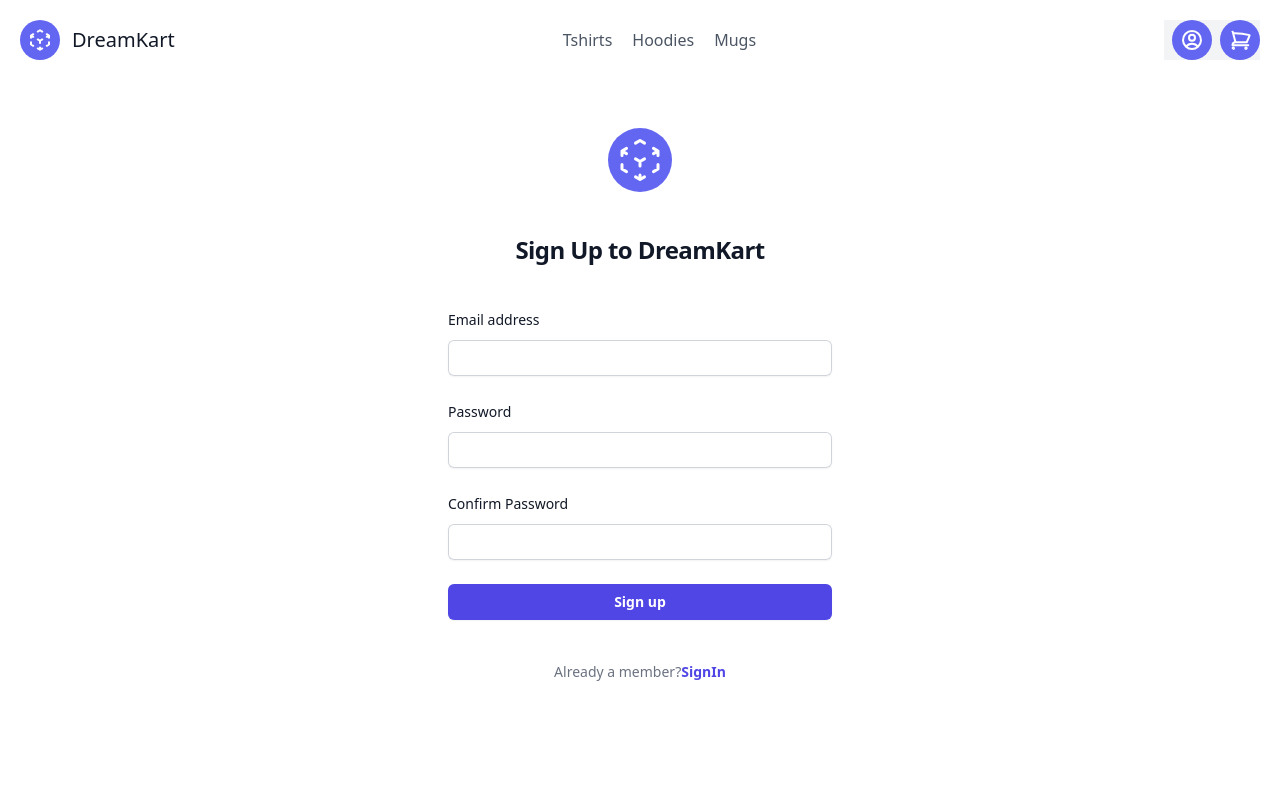
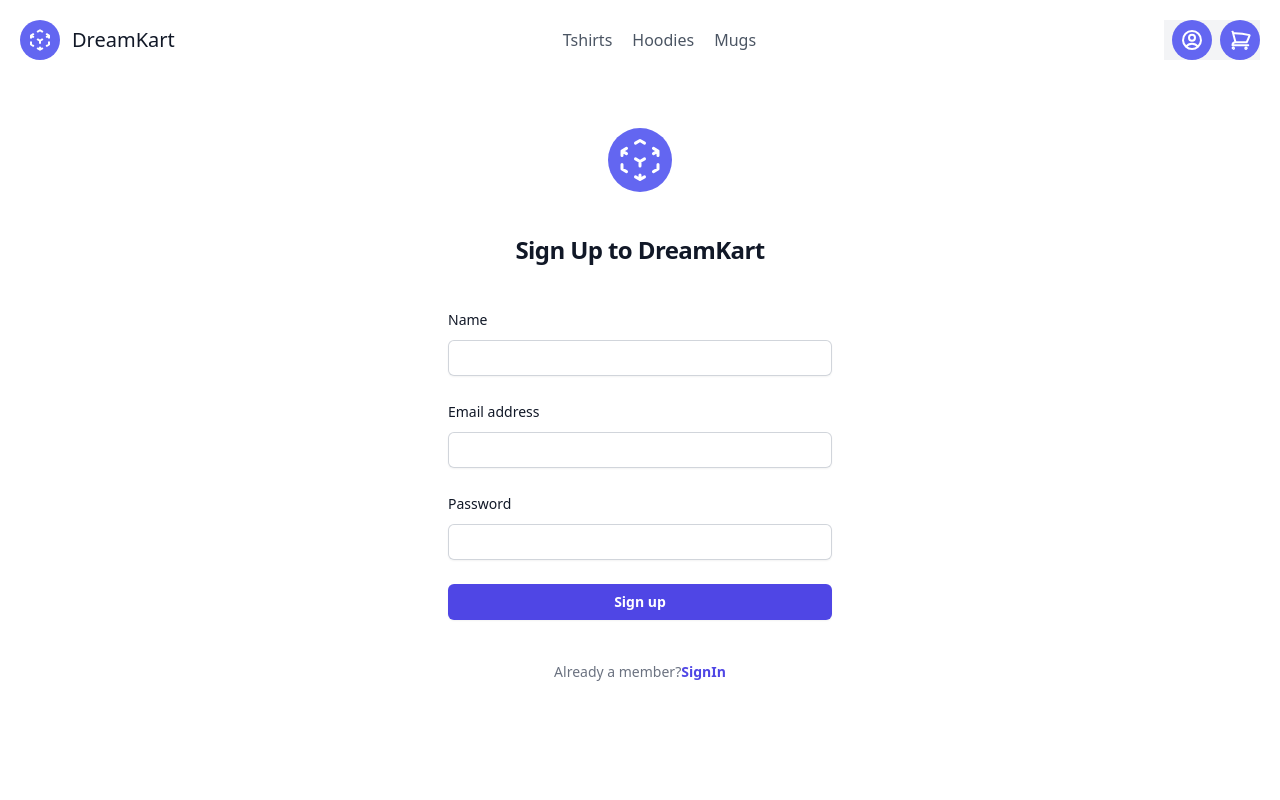
Before and after one commit to NytWarrior/dreamkart-nextjs, a Next.js app: page /signup in a window 1280 px wide. Shown: the top 800 px of the page. Built offline with nearby package versions, Linux system fonts and the light colour scheme.

Commit message:
sigin and signup function added

```diff
--- a/models/User.js
+++ b/models/User.js
@@ -7,5 +7,4 @@ const UserSchema = new mongoose.Schema({
 
 }, { timestamps: true });
 
-
-export const User = models.User || model('User', UserSchema);
+export default mongoose.models.User || mongoose.model('User', UserSchema);
--- /dev/null
+++ b/pages/api/signin.js
@@ -0,0 +1,27 @@
+import User from "@/models/User";
+import connectDb from "@/middleware/mongoose";
+
+const handler = async (req, res) => {
+    if (req.method === 'POST') {
+        try {
+            let user = await User.findOne({ 'email': req.body.email });
+            if (user) {
+                if (user.email === req.body.email && user.password === req.body.password) {
+                    res.status(200).json({ success: true, email: user.email, name: user.name });
+                } else {
+                    res.status(401).json({ success: false, error: 'Invalid email or password' });
+                }
+            } else {
+                res.status(404).json({ success: false, error: 'User not found' });
+            }
+
+        } catch (error) {
+            console.error('Error during login:', error);
+            res.status(500).json({ error: 'Internal Server Error' });
+        }
+    } else {
+        res.status(400).json({ error: 'This method is not allowed' });
+    }
+};
+
+export default connectDb(handler);
--- /dev/null
+++ b/pages/api/signup.js
@@ -0,0 +1,20 @@
+import User from "@/models/User";
+import connectDb from "@/middleware/mongoose";
+
+const handler = async (req, res) => {
+    if (req.method === 'POST') {
+        try {
+            let user = new User(req.body);
+            await user.save();
+            res.status(200).json({ success: "success" });
+
+        } catch (error) {
+            console.error('Error saving user:', error);
+            res.status(500).json({ error: 'Internal Server Error' });
+        }
+    } else {
+        res.status(400).json({ error: 'This method is not allowed' });
+    }
+};
+
+export default connectDb(handler);
--- a/pages/signin.js
+++ b/pages/signin.js
@@ -1,6 +1,33 @@
-import React from 'react'
+import React, { useState } from 'react'
 
 const signin = () => {
+    const [email, setEmail] = useState('');
+    const [password, setPassword] = useState('');
+
+    const handleChange = (e) => {
+        if (e.target.name === 'email') {
+            setEmail(e.target.value);
+        } else if (e.target.name === 'password') {
+            setPassword(e.target.value);
+        }
+    }
+
+    const handleSubmit = async (e) => {
+        e.preventDefault();
+        const data = { email, password };
+
+        let res = await fetch('http://localhost:3000/api/signin', {
+            method: 'POST',
+            headers: {
+                'Content-Type': 'application/json',
+            },
+            body: JSON.stringify(data)
+        })
+        let response = await res.json();
+        console.log(response)
+        setEmail('');
+        setPassword('');
+    }
     return (
         <div className="flex min-h-full flex-col justify-center px-6 py-12 lg:px-8">
             <div className="sm:mx-auto sm:w-full sm:max-w-sm">
@@ -11,11 +38,11 @@ const signin = () => {
             </div>
 
             <div className="mt-10 sm:mx-auto sm:w-full sm:max-w-sm">
-                <form className="space-y-6" action="#" method="POST">
+                <form onSubmit={handleSubmit} className="space-y-6" method="POST">
                     <div>
                         <label htmlFor="email" className="block text-sm font-medium leading-6 text-gray-900">Email address</label>
                         <div className="mt-2">
-                            <input id="email" name="email" type="email" autoComplete="email" required className="block w-full rounded-md border-0 py-1.5 text-gray-900 shadow-sm ring-1 ring-inset ring-gray-300 placeholder:text-gray-400 focus:ring-2 focus:ring-inset focus:ring-indigo-600 sm:text-sm sm:leading-6" />
+                            <input onChange={handleChange} value={email} id="email" name="email" type="email" autoComplete="email" required className="block w-full rounded-md border-0 py-1.5 text-gray-900 shadow-sm ring-1 ring-inset ring-gray-300 placeholder:text-gray-400 focus:ring-2 focus:ring-inset focus:ring-indigo-600 sm:text-sm sm:leading-6" />
                         </div>
                     </div>
                     <div>
@@ -26,7 +53,7 @@ const signin = () => {
                             </div>
                         </div>
                         <div className="mt-2">
-                            <input id="password" name="password" type="password" autoComplete="current-password" required className="block w-full rounded-md border-0 py-1.5 text-gray-900 shadow-sm ring-1 ring-inset ring-gray-300 placeholder:text-gray-400 focus:ring-2 focus:ring-inset focus:ring-indigo-600 sm:text-sm sm:leading-6" />
+                            <input onChange={handleChange} value={password} id="password" name="password" type="password" autoComplete="current-password" required className="block w-full rounded-md border-0 py-1.5 text-gray-900 shadow-sm ring-1 ring-inset ring-gray-300 placeholder:text-gray-400 focus:ring-2 focus:ring-inset focus:ring-indigo-600 sm:text-sm sm:leading-6" />
                         </div>
                     </div>
                     <div>
--- a/pages/signup.js
+++ b/pages/signup.js
@@ -1,6 +1,37 @@
-import React from 'react'
+import React, { useState } from 'react'
 
 const signup = () => {
+    const [name, setName] = useState('');
+    const [email, setEmail] = useState('');
+    const [password, setPassword] = useState('');
+
+    const handleChange = (e) => {
+        if (e.target.name === 'name') {
+            setName(e.target.value);
+        } else if (e.target.name === 'email') {
+            setEmail(e.target.value);
+        } else if (e.target.name === 'password') {
+            setPassword(e.target.value);
+        }
+    }
+
+    const handleSubmit = async (e) => {
+        e.preventDefault();
+        const data = { name, email, password };
+
+        let res = await fetch('http://localhost:3000/api/signup', {
+            method: 'POST',
+            headers: {
+                'Content-Type': 'application/json',
+            },
+            body: JSON.stringify(data)
+        })
+        let response = await res.json();
+
+        setEmail('');
+        setName('');
+        setPassword('');
+    }
     return (
         <div className="flex min-h-full flex-col justify-center px-6 py-12 lg:px-8">
             <div className="sm:mx-auto sm:w-full sm:max-w-sm">
@@ -11,26 +42,32 @@ const signup = () => {
             </div>
 
             <div className="mt-10 sm:mx-auto sm:w-full sm:max-w-sm">
-                <form className="space-y-6" action="#" method="POST">
+                <form onSubmit={handleSubmit} className="space-y-6" method="POST">
+                    <div>
+                        <label htmlFor="name" className="block text-sm font-medium leading-6 text-gray-900">Name</label>
+                        <div className="mt-2">
+                            <input onChange={handleChange} id="name" value={name} name="name" type="text" autoComplete="name" required className="block w-full rounded-md border-0 py-1.5 text-gray-900 shadow-sm ring-1 ring-inset ring-gray-300 placeholder:text-gray-400 focus:ring-2 focus:ring-inset focus:ring-indigo-600 sm:text-sm sm:leading-6" />
+                        </div>
+                    </div>
                     <div>
                         <label htmlFor="email" className="block text-sm font-medium leading-6 text-gray-900">Email address</label>
                         <div className="mt-2">
-                            <input id="email" name="email" type="email" autoComplete="email" required className="block w-full rounded-md border-0 py-1.5 text-gray-900 shadow-sm ring-1 ring-inset ring-gray-300 placeholder:text-gray-400 focus:ring-2 focus:ring-inset focus:ring-indigo-600 sm:text-sm sm:leading-6" />
+                            <input onChange={handleChange} id="email" name="email" value={email} type="email" autoComplete="email" required className="block w-full rounded-md border-0 py-1.5 text-gray-900 shadow-sm ring-1 ring-inset ring-gray-300 placeholder:text-gray-400 focus:ring-2 focus:ring-inset focus:ring-indigo-600 sm:text-sm sm:leading-6" />
                         </div>
                     </div>
 
                     <div>
                         <label htmlFor="password" className="block text-sm font-medium leading-6 text-gray-900">Password</label>
                         <div className="mt-2">
-                            <input id="password" name="password" type="password" autoComplete="current-password" required className="block w-full rounded-md border-0 py-1.5 text-gray-900 shadow-sm ring-1 ring-inset ring-gray-300 placeholder:text-gray-400 focus:ring-2 focus:ring-inset focus:ring-indigo-600 sm:text-sm sm:leading-6" />
+                            <input onChange={handleChange} id="password" name="password" value={password} type="password" autoComplete="current-password" required className="block w-full rounded-md border-0 py-1.5 text-gray-900 shadow-sm ring-1 ring-inset ring-gray-300 placeholder:text-gray-400 focus:ring-2 focus:ring-inset focus:ring-indigo-600 sm:text-sm sm:leading-6" />
                         </div>
                     </div>
-                    <div>
+                    {/* <div>
                         <label htmlFor="password" className="block text-sm font-medium leading-6 text-gray-900">Confirm Password</label>
                         <div className="mt-2">
                             <input id="password" name="password" type="password" autoComplete="current-password" required className="block w-full rounded-md border-0 py-1.5 text-gray-900 shadow-sm ring-1 ring-inset ring-gray-300 placeholder:text-gray-400 focus:ring-2 focus:ring-inset focus:ring-indigo-600 sm:text-sm sm:leading-6" />
                         </div>
-                    </div>
+                    </div> */}
 
                     <div>
                         <button type="submit" className="flex w-full justify-center rounded-md bg-indigo-600 px-3 py-1.5 text-sm font-semibold leading-6 text-white shadow-sm hover:bg-indigo-500 focus-visible:outline focus-visible:outline-2 focus-visible:outline-offset-2 focus-visible:outline-indigo-600">Sign up</button>
```
